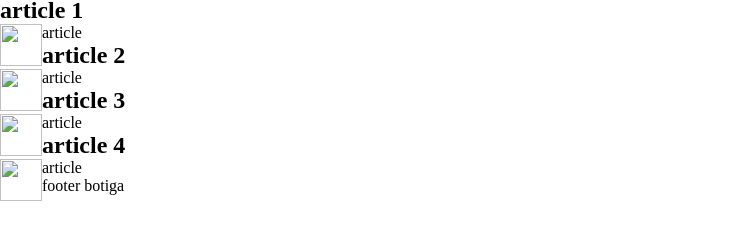
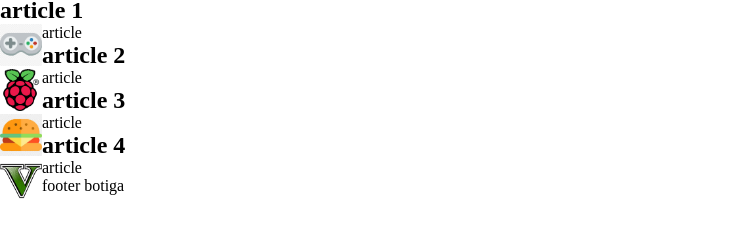
Before and after one commit to ericcoma/exgithub, a plain HTML site: page index.html in a window 1280 px wide. Shown: the part 40-280 px from the top of the page, without its empty margins (0-746 px from the left). Drawn offline with Linux system fonts and the light colour scheme; files that its build step writes are made by us from their sources.

Commit message:
imatges posades

```diff
--- a/index.html
+++ b/index.html
@@ -7,13 +7,13 @@
 </head>
 <body>
 <h2>article 1</h2>
-<p>article <img src="smiley.gif" width="42" height="42" align="left"> </p>
+<p>article <img src="img/1.png" width="42" height="42" align="left"> </p>
 <h2>article 2</h2>
-<p>article <img src="smiley.gif" width="42" height="42" align="left"> </p>
+<p>article <img src="img/2.png" width="42" height="42" align="left"> </p>
 <h2>article 3</h2>
-<p>article <img src="smiley.gif" width="42" height="42" align="left"> </p>
+<p>article <img src="img/3.jpeg" width="42" height="42" align="left"> </p>
 <h2>article 4</h2>
-<p>article <img src="smiley.gif" width="42" height="42" align="left"> </p>
+<p>article <img src="img/4.ico" width="42" height="42" align="left"> </p>
 </body>
 <footer>
 <p>footer botiga</p>
```
Also changed, not shown: img/1.png (added), img/2.png (added), img/3.jpeg (added), img/4.ico (added).
